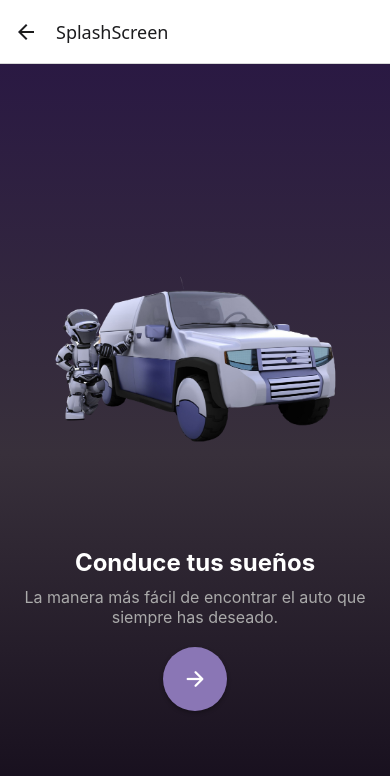
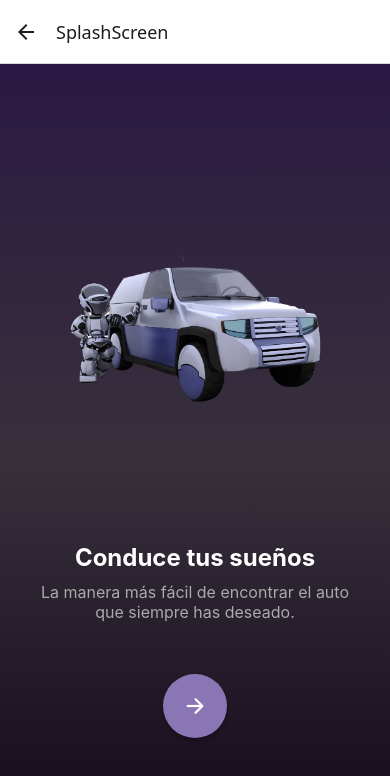
Before and after one commit to Jeffer332/AIDriveAPP, a React Native app: screen /SplashScreen in a window 390 px wide. Shown: the top 776 px of the page. Built offline with nearby package versions, Linux system fonts and the light colour scheme; no server answers.

Commit message:
Correción de distribución de espacios

```diff
--- a/src/screens/SplashScreen.js
+++ b/src/screens/SplashScreen.js
@@ -1,34 +1,37 @@
-// src/screens/SplashScreen.js
 import React from 'react';
-import { View, Text, TouchableOpacity, Image } from 'react-native';
+import { View, Text, TouchableOpacity, Image, Dimensions } from 'react-native';
 import { LinearGradient } from 'expo-linear-gradient';
 import { Ionicons } from '@expo/vector-icons';
+
+const { width, height } = Dimensions.get("window");
 
 const SplashScreen = ({ navigation }) => {
   return (
     <LinearGradient
       colors={['#2A1943', '#38303B', '#120A19']}
-      style={{ flex: 1, justifyContent: 'center', alignItems: 'center' }}
+      style={{ flex: 1 }}
     >
-      <View style={{ alignItems: 'center', justifyContent: 'center', paddingHorizontal: 20 }}>
+      <View style={{ flex: 1, justifyContent: 'space-around', alignItems: 'center', paddingHorizontal: 20 }}>
 
-
-        {/* Imagen principal */}
+        {/* Contenedor de la imagen */}
+        <View style={{ width: width, height: height * 0.5, justifyContent: 'center', alignItems: 'center', marginTop: height * 0.07 }}>
           <Image
             source={require('../../assets/car.png')}
-          style={{ width: 350, height: 350, maxWidth: '100%' }}
-          resizeMode="contain"
+            style={{ width: width * 0.8, maxWidth: 500, height: '100%', resizeMode: 'contain' }}
           />
+        </View>
 
-        {/* Textos de bienvenida */}
+        {/* Textos de bienvenida - Subidos hacia la imagen */}
+        <View style={{ width: '100%', alignItems: 'center', marginBottom: 50, marginTop: -20 }}>
           <Text style={{ color: 'white', fontSize: 24, fontWeight: 'bold', textAlign: 'center', marginBottom: 10 }}>
             Conduce tus sueños
           </Text>
-        <Text style={{ color: '#aaa', fontSize: 16, textAlign: 'center', marginBottom: 20 }}>
+          <Text style={{ color: '#aaa', fontSize: 16, textAlign: 'center', paddingHorizontal: 5 }}>
             La manera más fácil de encontrar el auto que siempre has deseado.
           </Text>
+        </View>
 
-        {/* Botón de continuar */}
+        {/* Botón de continuar - Subido un poco */}
         <TouchableOpacity
           onPress={() => navigation.navigate('AsistenteVirtual')}
           style={{
@@ -42,10 +45,13 @@ const SplashScreen = ({ navigation }) => {
             shadowOffset: { width: 0, height: 2 },
             shadowOpacity: 0.3,
             shadowRadius: 4,
+            marginBottom: 100,  // Reducimos el espacio para subir el botón
+            marginTop: -10,  // Levantamos el botón
           }}
         >
           <Ionicons name="arrow-forward" size={24} color="#ffffff" />
         </TouchableOpacity>
+
       </View>
     </LinearGradient>
   );
```
Lines whose indentation alone changed are shown as unchanged.
